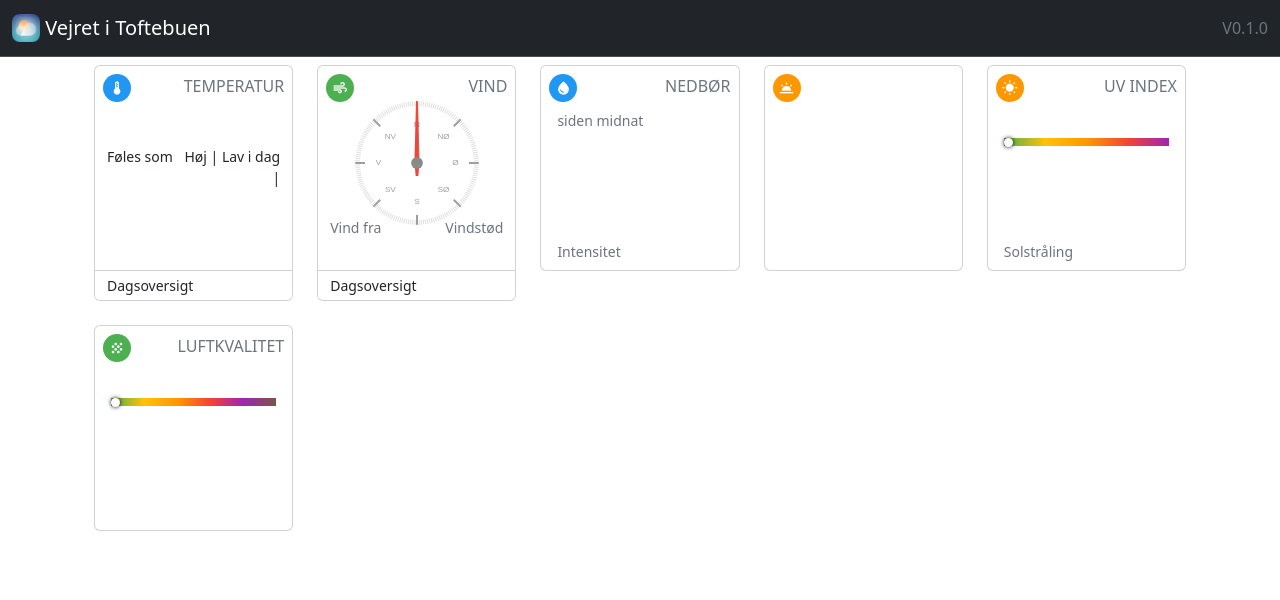
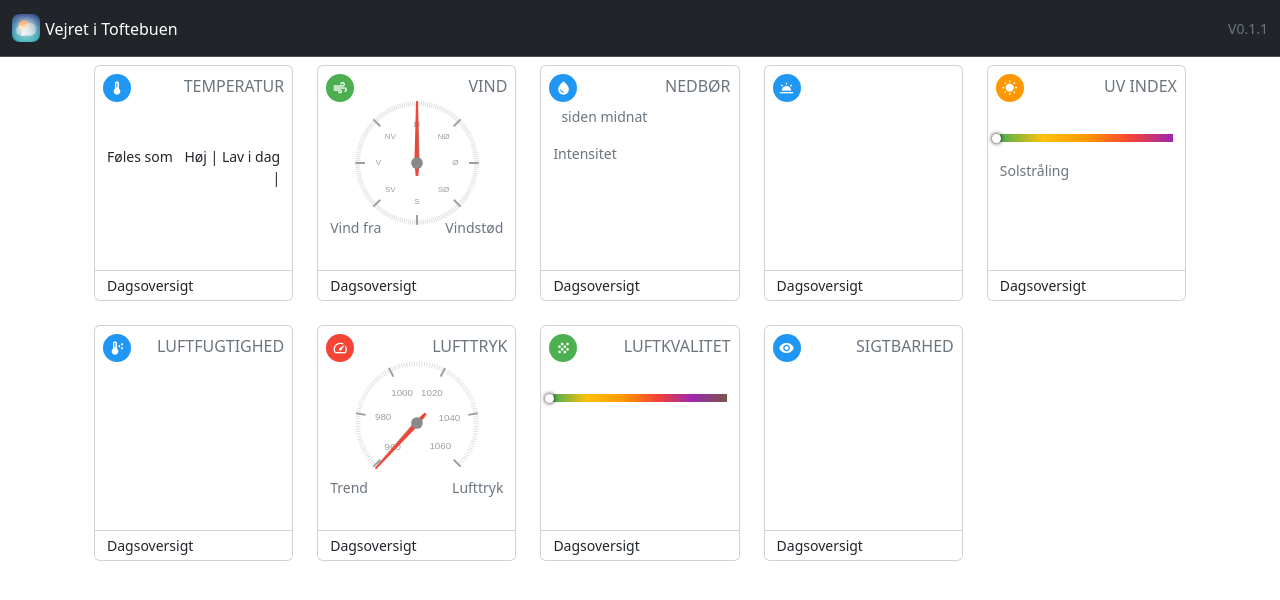
Before and after one commit to briis/MB-Weather-Web, a Flask app: page / in a window 1280 px wide. Shown: the top 600 px of the page. Run offline with Flask 3, Linux system fonts and the light colour scheme; data that the repository does not hold is empty; some libraries are stand-ins or nearby versions.

Commit message:
Updated to 0.1.1, all widgets done

```diff
--- a/website/const.py
+++ b/website/const.py
@@ -1,3 +1,3 @@
-VERSION = "0.1.0"
+VERSION = "0.1.1"
 
 WEB_TITLE = "Vejret i Toftebuen"
--- a/website/static/css/common.css
+++ b/website/static/css/common.css
@@ -80,6 +80,11 @@
     color: var(--color-white);
 }
 
+.bg-red {
+    background: var(--color-red);
+    color: var(--color-white);
+}
+
 .card-body {
     height: 160px;
 }
--- a/website/static/js/data.js
+++ b/website/static/js/data.js
@@ -3,19 +3,23 @@
 // GLOBAL CONSTANTS AND VARIABLES
 // *************************************
 const degrees = `<span class="text-secondary">` + String.fromCharCode(176) + `</span>`;
-const windspeedUnit = `<sup class="text-secondary">m/s</sup>`;
+const pressureUnit = `<sup class="text-secondary">hPa</sup>`;
 const rainUnit = `<sup class="text-secondary">mm</sup>`;
 const rainRateUnit = `<sup class="text-secondary">mm/t</sup>`;
 const SolarRadUnit = `<sup class="text-secondary">W/m²</sup>`;
+const visibilityUnit = `<sup class="text-secondary">km</sup>`;
+const windspeedUnit = `<sup class="text-secondary">m/s</sup>`;
 const uviMax = 12;
 
 let windirGauge;
+let pressureGauge;
 
 // *************************************
 // MAIN FUNCTIONS
 // *************************************
 $('document').ready(function () {
     windirGauge = createWindDirGauge();
+    pressureGauge = createPressureGauge();
     getWeatherData();
     getDailyForecastData();
     getHourlyForecastData();
@@ -58,7 +62,7 @@ function getWeatherData() {
             document.getElementById("valWinddir").innerHTML = `${windDegreeToCardinal(data.windbearing)}`;
             // ** Rain Widget **
             document.getElementById("valRainToday").innerHTML = data.raintoday.toFixed(1) + rainUnit;
-            document.getElementById("valRainForecastToday").innerHTML = '';
+            // document.getElementById("valRainForecastToday").innerHTML = '';
             document.getElementById("valRainRate").innerHTML = data.rainrate.toFixed(1) + rainRateUnit;
             // ** UV Index Widget **
             document.getElementById("valUvIndex").innerHTML = data.uv.toFixed(0);
@@ -69,6 +73,19 @@ function getWeatherData() {
             document.getElementById("valAqi").innerHTML = data.aqi.toFixed(0);
             document.getElementById("valAqiDescription").innerHTML = aqiValueToText(data.aqi);
             document.getElementById('valAqiDot').style.left = `${aqiDotPosition(data.aqi)}%`;
+            // ** Humidity Widget **
+            document.getElementById("valHumidity").innerHTML = data.humidity.toFixed(0) + '%';
+            document.getElementById("valDewPointText").innerHTML = `Dugpunktet er ${data.dewpoint.toFixed(0)}${degrees} lige nu.`;
+            // ** Pressure Widget **
+            pressureGauge.value = data.sealevelpressure;
+            pressureGauge.update();
+            pressure_values = pressureTrend(data.pressuretrend);
+            document.getElementById('valPressureTrend').innerHTML = `<span class="material-icons material-font fs-8 ${pressure_values[2]}">${pressure_values[1]}</span> ${pressure_values[0]}`;
+            document.getElementById("valPressure").innerHTML = data.sealevelpressure.toFixed(0) + pressureUnit;
+            // ** Visibility Widget **
+            document.getElementById("valVisibility").innerHTML = data.visibility.toFixed(0) + visibilityUnit;
+            document.getElementById("valVisibilityText").innerHTML = visibilityText(data.visibility);
+
         },
         error: function (error) {
             console.log('Data load error: ' + error);
@@ -202,6 +219,63 @@ function createWindDirGauge() {
     return gauge;
 }
 
+function createPressureGauge() {
+    var gauge = new RadialGauge({
+        renderTo: 'valPressureGauge',
+        useMinPath: true,
+        width: 130,
+        height: 130,
+        minValue: 960,
+        maxValue: 1060,
+        majorTicks: [
+            "960",
+            "980",
+            "1000",
+            "1020",
+            "1040",
+            "1060"
+        ],
+        minorTicks: 22,
+        ticksAngle: 270,
+        startAngle: 45,
+        strokeTicks: false,
+        highlights: false,
+        colorPlate: cssVar("color-white"),
+        colorMajorTicks: cssVar("color-grey"),
+        colorMinorTicks: cssVar("color-grey-light"),
+        colorNumbers: cssVar("color-grey"),
+        colorNeedle: cssVar("color-red"),
+        colorNeedleEnd: cssVar("color-red"),
+        colorTitle: cssVar("color-blue"),
+        colorUnits: cssVar("color-blue"),
+        fontTitleSize: 35,
+        fontTitleStyle: "normal",
+        fontUnitsSize: 35,
+        fontUnitsStyle: "normal",
+        fontNumbersSize: 30,
+        valueBox: false,
+        needleCircleSize: 12,
+        needleCircleOuter: false,
+        needleCircleInner: true,
+        colorNeedleCircleInner: cssVar("color-disabled"),
+        colorNeedleCircleInnerEnd: cssVar("color-disabled"),
+        animationRule: "linear",
+        needleType: "arrow",
+        needleStart: 30,
+        needleEnd: 95,
+        needleWidth: 4,
+        borders: true,
+        borderInnerWidth: 0,
+        borderMiddleWidth: 0,
+        borderOuterWidth: 0,
+        colorNeedleShadowDown: cssVar("color-transparent"),
+        borderShadowWidth: 0,
+        animationDuration: 1500
+
+    }).draw();
+    return gauge;
+}
+
 // *************************************
 // HELPER FUNCTIONS
 // *************************************
@@ -242,7 +316,26 @@ function feelsLikeToText(temp) {
     return ``;
 }
 
+// Calculate Pressure Trend
+function pressureTrend(value) {
+    value = parseFloat(value);
+    if (value > 0) {
+        return ["Stiger", "trending_up", "fg-green"];
+    } else if (value < 0) {
+        return ["Falder", "trending_down", "fg-red"];
+    }
 
+    return ["Stabil", "trending_flat", "text-secondary"];
+}
+
+// Get Visibility Text
+function visibilityText(value) {
+    value = parseFloat(value);
+    if (value < 1) { return 'Det er tåget tåget'; }
+    if (value >= 1 && value < 5) { return 'Der er dårlig sigtbarhed'; }
+    if (value >= 5 && value < 10) { return 'Sigtbarheden er moderat'; }
+    return 'Det er helt klart lige nu';
+}
 // Get Uvi Dot position
 function uviDotPosition(uvi) {
     if (uvi == 0) { return 0; }
--- a/website/templates/base.html
+++ b/website/templates/base.html
@@ -57,9 +57,9 @@
             <div class="navbar-brand">
                 <img src="/static/images/favicon-32x32.png" alt="logo" width="28" height="28"
                     class="d-inline-block align-text-top">
-                <span class="navbar-brand mb-0 h1">{{ title }}</span>
+                <span class="navbar-brand mb-0 h1 fs-6">{{ title }}</span>
             </div>
-            <span class="navbar-text text-secondary fs-6">V{{ version }}</span>
+            <span class="navbar-text text-secondary fs-7">V{{ version }}</span>
         </div>
     </nav>
 
--- a/website/templates/home.html
+++ b/website/templates/home.html
@@ -11,7 +11,7 @@
         </div>
         <div class="card-body p-1">
           <div class="d-flex flex-column">
-            <div class="mb-auto px-2 pt-2 fs-0 fw-lighter" id="valTemperature"></div>
+            <div class="mb-auto px-2 pt-2 fs-0 text-secondary fw-lighter align-self-center" id="valTemperature"></div>
             <div class="d-flex flex-row justify-content-between pt-4">
               <div class="ps-2 fs-7 fw-lighter">
                 <div class="pb-0">Føles som</div>
@@ -58,104 +58,180 @@
       </div>
     </div>
 
-
-    <!-- <div class="col mb-4">
-      <div class="card">
-        <div class="d-flex justify-content-between">
-          <div class="p-2"><span class="material-icons circle-font bg-green">air</span></div>
-          <div class="p-2 fs-6 text-secondary text-uppercase">Vind</div>
-        </div>
-        <div class="card-body">
-          <canvas class="position-absolute top-50 start-50 translate-middle" id="valWindbearing"></canvas>
-          <div class="position-absolute bottom-0 start-0 pb-2 ps-2 fs-7 fw-lighter">
-            <div class="pb-0 text-secondary">Vind fra</div>
-            <div class="fg-blue" id="valWinddir"></div>
-          </div>
-          <div class="position-absolute bottom-0 end-0 pb-2 pe-2 fs-7 fw-lighter">
-            <div class="pb-0 text-secondary">Vindstød</div>
-            <div class="text-end fg-blue" id="valWindgust"></div>
-          </div>
-        </div>
-      </div>
-    </div> -->
     <div class="col mb-4">
       <div class="card">
         <div class="d-flex justify-content-between">
           <div class="p-2"><span class="material-icons circle-font bg-blue">water_drop</span></div>
           <div class="px-2 mt-2 fs-6 text-secondary text-uppercase">Nedbør</div>
         </div>
-        <div class="card-body">
-          <div class="d-flex flex-column align-items-start m-0 p-0">
-            <div class="fs-0 fw-lighter" id="valRainToday"></div>
-            <div class="fs-7 fw-lighter text-secondary mt--3">siden midnat</div>
-            <div class="fs-7 fw-lighter text-secondary mt-0" id="valRainForecastToday"></div>
+        <div class="card-body p-1">
+          <div class="d-flex flex-column">
+            <div class="mb-auto px-2 pt-2 text-secondary fs-0 fw-lighter" id="valRainToday"></div>
+            <div class="px-3 fs-7 fw-lighter text-secondary mt--3">siden midnat</div>
+            <!-- <div class="px-2 fs-7 fw-lighter text-secondary mt-0" id="valRainForecastToday"></div> -->
           </div>
-          <div class="position-absolute bottom-0 start-0 pb-2 ps-3 fs-7 fw-lighter">
-            <div class="pb-0 text-secondary">Intensitet</div>
-            <div class="fg-blue" id="valRainRate"></div>
+          <div class="d-flex flex-row justify-content-between pt-3">
+            <div class="ps-2 fs-7 fw-lighter">
+              <div class="pb-0 text-secondary">Intensitet</div>
+              <div class="fg-blue" id="valRainRate"></div>
+            </div>
           </div>
+        </div>
+        <div class="card-footer bg-body p-1 fs-7">
+          <div class="ps-2">Dagsoversigt</div>
         </div>
       </div>
     </div>
+
     <div class="col mb-4">
       <div class="card">
         <div class="d-flex justify-content-between">
-          <div class="p-2"><span class="material-icons circle-font bg-orange">wb_twilight</span></div>
-          <div class="px-2 mt-2 fs-6 text-secondary text-uppercase" id="valSunHeader"></div>
+          <div class="p-2"><span class="material-icons circle-font bg-blue">wb_twilight</span></div>
+          <div class="p-2 fs-6 text-secondary text-uppercase" id="valSunHeader"></div>
         </div>
-        <div class="card-body">
-          <div class="d-flex flex-column align-items-center m-0 p-0">
-            <div class="fs-0 fw-lighter" id="valSunTime"></div>
+        <div class="card-body p-1">
+          <div class="d-flex flex-column align-items-center">
+            <div class="fs-0 text-secondary fw-lighter" id="valSunTime"></div>
             <div class="fs-7 mt--3" id="valSunIcon"></div>
+            <div class="d-flex flex-row align-self-start pt-3">
+              <div class="ps-2 fs-7 fw-lighter">
+                <div class="pb-0 text-secondary" id="valSunNextChange"></div>
+              </div>
+            </div>
           </div>
-          <div class="position-absolute bottom-0 start-0 pb-2 ps-2 fs-7 fw-lighter">
-            <div class="pb-0 text-secondary" id="valSunNextChange"></div>
-          </div>
+        </div>
+        <div class="card-footer bg-body p-1 fs-7">
+          <div class="ps-2">Dagsoversigt</div>
         </div>
       </div>
     </div>
+
+
     <div class="col mb-4">
       <div class="card">
         <div class="d-flex justify-content-between">
           <div class="p-2"><span class="material-icons circle-font bg-orange">wb_sunny</span></div>
           <div class="px-2 mt-2 fs-6 text-secondary text-uppercase">UV Index</div>
         </div>
-        <div class="card-body">
-          <div class="d-flex flex-column align-items-start m-0 p-0">
-            <div class="lh-1 fs-0 text-secondary fw-lighter" id="valUvIndex"></div>
-            <div class="lh-1 fs-6 text-secondary" id="valUvDescription"></div>
-            <div class="lh-1 bar-container">
+        <div class="card-body p-1">
+          <div class="d-flex flex-column">
+            <div class="mb-auto px-2 pt-2 fs-0 lh-1 fs-0 text-secondary fw-lighter" id="valUvIndex"></div>
+            <div class="px-2 lh-1 fs-6 text-secondary" id="valUvDescription"></div>
+            <div class="px-2 lh-1 bar-container">
               <div class="uvvalue" id="valUvDot"></div>
               <div class="uvbar"></div>
             </div>
           </div>
-          <div class="position-absolute bottom-0 start-0 pb-2 ps-3 fs-7 fw-lighter">
-            <div class="pb-0 text-secondary">Solstråling</div>
-            <div class="fg-blue" id="valSolarRad"></div>
+          <div class="d-flex flex-row justify-content-between pt-3">
+            <div class="ps-2 fs-7 fw-lighter">
+              <div class="pb-0 text-secondary">Solstråling</div>
+              <div class="fg-blue" id="valSolarRad"></div>
+            </div>
           </div>
+        </div>
+        <div class="card-footer bg-body p-1 fs-7">
+          <div class="ps-2">Dagsoversigt</div>
         </div>
       </div>
     </div>
+
+    <div class="col mb-4">
+      <div class="card">
+        <div class="d-flex justify-content-between">
+          <div class="p-2"><span class="material-icons circle-font bg-blue">dew_point</span></div>
+          <div class="p-2 fs-6 text-secondary text-uppercase">Luftfugtighed</div>
+        </div>
+        <div class="card-body p-1">
+          <div class="d-flex flex-column">
+            <div class="mb-auto px-2 pt-2 fs-0 text-secondary fw-lighter align-self-center" id="valHumidity"></div>
+            <div class="d-flex flex-row align-self-start pt-5">
+              <div class="ps-2 fs-7 fw-lighter">
+                <div class="pb-0 text-secondary" id="valDewPointText"></div>
+              </div>
+            </div>
+          </div>
+        </div>
+        <div class="card-footer bg-body p-1 fs-7">
+          <div class="ps-2">Dagsoversigt</div>
+        </div>
+      </div>
+    </div>
+
+    <div class="col mb-4">
+      <div class="card">
+        <div class="d-flex justify-content-between">
+          <div class="p-2"><span class="material-icons circle-font bg-red">speed</span></div>
+          <div class="p-2 fs-6 text-secondary text-uppercase">Lufttryk</div>
+        </div>
+        <div class="card-body p-1">
+          <div class="d-flex flex-column justify-content-start">
+            <canvas class="align-self-center mb-auto mt--3" id="valPressureGauge"></canvas>
+            <div class="d-flex flex-row justify-content-between mt--2">
+              <div class="ps-2 fs-7 fw-lighter">
+                <div class="pb-0 text-secondary">Trend</div>
+                <div class="fg-blue" id="valPressureTrend"></div>
+              </div>
+              <div class="pe-2 fs-7 fw-lighter">
+                <div class="pb-0 text-secondary">Lufttryk</div>
+                <div class="text-end fg-blue" id="valPressure"></div>
+              </div>
+            </div>
+          </div>
+        </div>
+        <div class="card-footer bg-body p-1 fs-7">
+          <div class="ps-2">Dagsoversigt</div>
+        </div>
+      </div>
+    </div>
+
     <div class="col mb-4">
       <div class="card">
         <div class="d-flex justify-content-between">
           <div class="p-2"><span class="material-icons circle-font bg-green">grain</span></div>
           <div class="px-2 mt-2 fs-6 text-secondary text-uppercase">Luftkvalitet</div>
         </div>
-        <div class="card-body">
-          <div class="d-flex flex-column align-items-start m-0 p-0">
-            <div class="lh-1 fs-0 fw-lighter" id="valAqi"></div>
-            <div class="lh-1 fs-6 text-secondary" id="valAqiDescription"></div>
-            <div class="lh-1 bar-container">
+        <div class="card-body p-1">
+          <div class="d-flex flex-column">
+            <div class="mb-auto px-2 pt-2 fs-0 lh-1 fs-0 text-secondary fw-lighter" id="valAqi"></div>
+            <div class="px-2 lh-1 fs-6 text-secondary" id="valAqiDescription"></div>
+            <div class="px-2 lh-1 bar-container">
               <div class="aqivalue" id="valAqiDot"></div>
               <div class="aqibar"></div>
             </div>
           </div>
-          <div class="position-absolute bottom-0 start-0 pb-2 ps-3 fs-7 fw-lighter">
+          <div class="d-flex flex-row justify-content-between pt-3">
+            <div class="ps-2 fs-7 fw-lighter">
+            </div>
           </div>
+        </div>
+        <div class="card-footer bg-body p-1 fs-7">
+          <div class="ps-2">Dagsoversigt</div>
         </div>
       </div>
     </div>
+
+    <div class="col mb-4">
+      <div class="card">
+        <div class="d-flex justify-content-between">
+          <div class="p-2"><span class="material-icons circle-font bg-blue">visibility</span></div>
+          <div class="p-2 fs-6 text-secondary text-uppercase">Sigtbarhed</div>
+        </div>
+        <div class="card-body p-1">
+          <div class="d-flex flex-column">
+            <div class="mb-auto px-2 pt-2 fs-0 text-secondary fw-lighter align-self-center" id="valVisibility"></div>
+            <div class="d-flex flex-row align-self-start pt-5">
+              <div class="ps-2 fs-7 fw-lighter">
+                <div class="pb-0 text-secondary" id="valVisibilityText"></div>
+              </div>
+            </div>
+          </div>
+        </div>
+        <div class="card-footer bg-body p-1 fs-7">
+          <div class="ps-2">Dagsoversigt</div>
+        </div>
+      </div>
+    </div>
+
   </div>
 </div>
 
```
Also changed, not shown: 2 other files.
